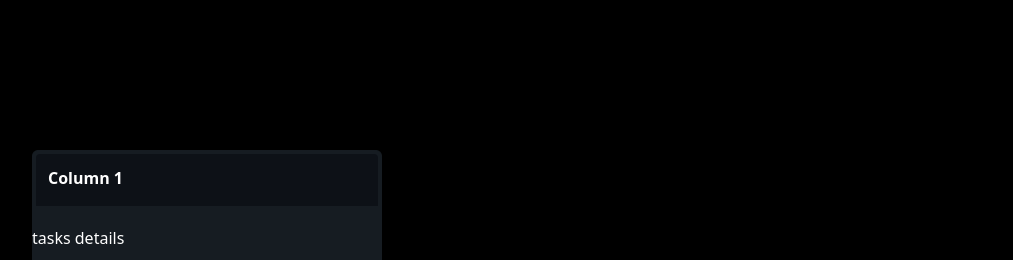
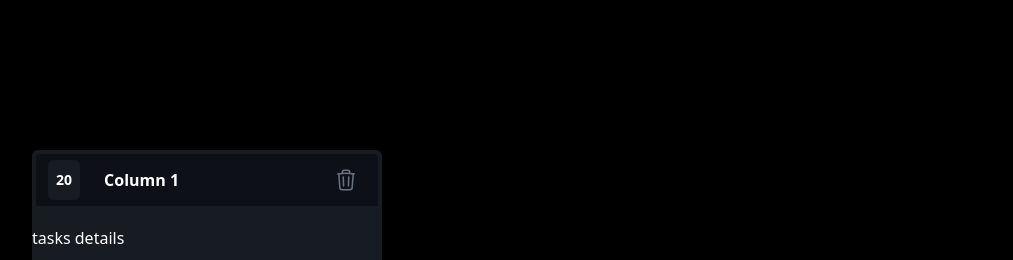
Before and after one commit to JenniferSieber/kanban-board-v2, a React (Vite) app: page / in a window 1280 px wide. Both pictures are taken after a click on the button "Add Column". Shown: the top 260 px of the page, without its empty margins (8-1021 px from the left). Built offline with nearby package versions, Linux system fonts and the light colour scheme.

Commit message:
delete column logic

```diff
--- a/src/components/ColumnContainer.tsx
+++ b/src/components/ColumnContainer.tsx
@@ -1,22 +1,28 @@
-import { Column } from "../types";
+import TrashIcon from "../icons/TrashIcon";
+import { Column, Id } from "../types";
 
 interface Props {
   column: Column;
+  deleteColumn: (id: Id) => void;
 }
 
-function ColumnContainer({ column }: Props) {
-  // const { column } = Props; destructure was not working adjustd the Props pass
+function ColumnContainer({ column, deleteColumn }: Props) {
   return (
-    // <div className="columnBGColor w-1/4 h-auto max-h-screen flex gap-4">
-    //     {column.title}
-    // </div>
-
-    // <div className="columnBGColor w-82 h-96 max-h-96 flex gap-4">
-
-    <div className="flex flex-col rounded-md columnBGColor w-[350px] h-[500px] max-h-[500px] flex gap-4">
+    <div className="flex flex-col rounded-md columnBGColor w-[350px] h-[500px] max-h-[500px] gap-4">
       {/* Column Title Container */}
-        <header className="rounded-lg rounded-b-none bg-[#0D1117] p-3 font-bold text-md h-[60px] cursor-grab border-[#161C22] border-4">
-            {column.title}
+      <header className=" flex justify-between items-center rounded-lg rounded-b-none bg-[#0D1117] p-3 font-bold text-md h-[60px] cursor-grab border-[#161C22] border-4">
+        <div className="flex  gap-4">
+          <span className="columnBGColor flex justify-center items-center px-2 py-1 text-sm rounded-md">
+            20
+          </span>
+          <span className="text-md capitalize p-2">{column.title}</span>
+        </div>
+        <button
+          className="delete cursor-pointer p-2 rounded-full text-gray-500 hover:text-rose-500 hover:bg-[#161C22]"
+          onClick={() => deleteColumn(column.id)}
+        >
+          <TrashIcon />
+        </button>
       </header>
       <section className="flex flex-grow">
         {/* Column Task Container */}
--- a/src/components/KanbanBoard.tsx
+++ b/src/components/KanbanBoard.tsx
@@ -1,4 +1,4 @@
-import { Column } from "../types";
+import { Column, Id } from "../types";
 import { useEffect, useState } from "react";
 import PlusIcon from "../icons/PlusIcon";
 import ColumnContainer from "./ColumnContainer";
@@ -7,31 +7,36 @@
   const [columns, setColumns] = useState<Column[]>([]);
 
   function generateId() {
-    // generate random number between 0 - 10,000
-    const randomNumber = Math.floor(Math.random() * 10001)
+    const randomNumber = Math.floor(Math.random() * 10001);
     return randomNumber;
   }
 
   function createNewColumn() {
     const columnToAdd: Column = {
       id: generateId(),
-      title: `Column ${columns.length+1}`,
+      title: `column ${columns.length + 1}`,
     };
-    setColumns([...columns, columnToAdd])
+    setColumns([...columns, columnToAdd]);
+  }
+
+  const deleteColumn = (id: Id) => {
+    const filteredColumns = columns.filter((col) => col.id !== id);
+    setColumns(filteredColumns);
   }
 
   useEffect(() => {
-    console.log('useEffect Columns:', columns)
-  }, [columns])
+    console.log("useEffect Columns:", columns);
+  }, [columns]);
   return (
     <div className="flex m-auto min-h-screen items-center overflow-x-auto overflow-y-hidden px-[40px]">
       <div className="flex gap-4">
-
-        {
-          columns.map((col) => (
-          <ColumnContainer key={col.id} column={col} />
-          ))
-        }
+        {columns.map((col) => (
+          <ColumnContainer
+            key={col.id}
+            column={col}
+            deleteColumn={() => deleteColumn(col.id)}
+          />
+        ))}
       </div>
 
       <div className="m-auto">
--- /dev/null
+++ b/src/icons/MinusIcon.tsx
@@ -0,0 +1,21 @@
+function MinusIcon() {
+  return (
+    <svg
+      xmlns="http://www.w3.org/2000/svg"
+      fill="none"
+      viewBox="0 0 24 24"
+      strokeWidth={1.5}
+      stroke="currentColor"
+      className="size-6"
+      // className="size-6 hover:bg-rose-500 rounded-full items-center"
+    >
+      <path
+        strokeLinecap="round"
+        strokeLinejoin="round"
+        d="M15 12H9m12 0a9 9 0 1 1-18 0 9 9 0 0 1 18 0Z"
+      />
+    </svg>
+  );
+}
+
+export default MinusIcon;
--- /dev/null
+++ b/src/icons/TrashIcon.tsx
@@ -0,0 +1,20 @@
+function TrashIcon() {
+  return (
+    <svg
+      xmlns="http://www.w3.org/2000/svg"
+      fill="none"
+      viewBox="0 0 24 24"
+      strokeWidth={1.5}
+      stroke="currentColor"
+      className="size-6"
+    >
+      <path
+        strokeLinecap="round"
+        strokeLinejoin="round"
+        d="m14.74 9-.346 9m-4.788 0L9.26 9m9.968-3.21c.342.052.682.107 1.022.166m-1.022-.165L18.16 19.673a2.25 2.25 0 0 1-2.244 2.077H8.084a2.25 2.25 0 0 1-2.244-2.077L4.772 5.79m14.456 0a48.108 48.108 0 0 0-3.478-.397m-12 .562c.34-.059.68-.114 1.022-.165m0 0a48.11 48.11 0 0 1 3.478-.397m7.5 0v-.916c0-1.18-.91-2.164-2.09-2.201a51.964 51.964 0 0 0-3.32 0c-1.18.037-2.09 1.022-2.09 2.201v.916m7.5 0a48.667 48.667 0 0 0-7.5 0"
+      />
+    </svg>
+  );
+}
+
+export default TrashIcon;
```
Lines whose indentation alone changed are shown as unchanged.
